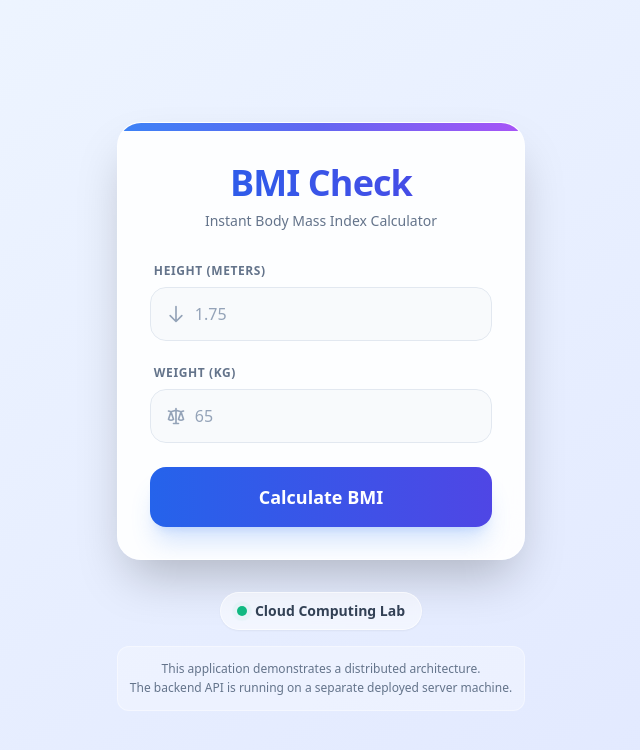
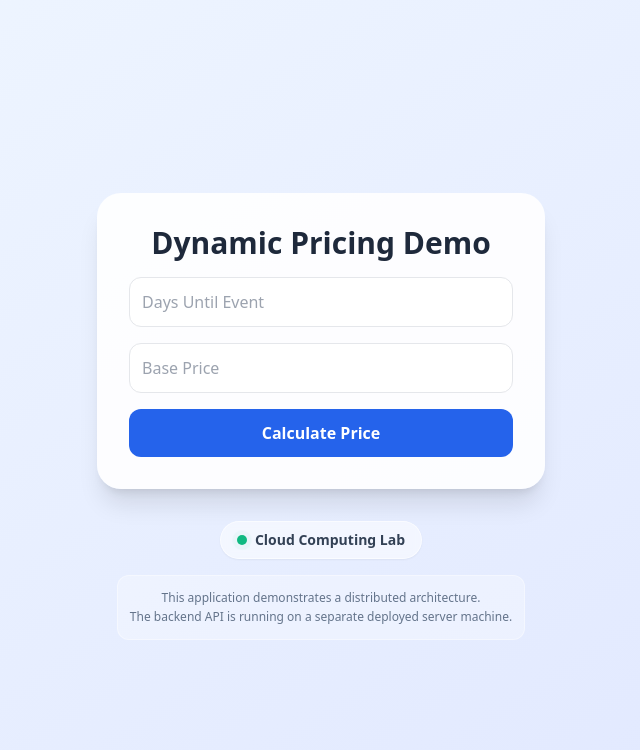
Before and after one commit to f2023-1013/lab11-frontend, a Next.js app: page / in a window 1280 px wide. Shown: the top 750 px of the page, without its empty margins (319-959 px from the left). Built offline with nearby package versions, Linux system fonts and the light colour scheme.

Commit message:
Update BMICalculator.tsx

```diff
--- a/app/components/BMICalculator.tsx
+++ b/app/components/BMICalculator.tsx
@@ -5,19 +5,18 @@ import { useState } from "react";
 export default function BMICalculator() {
   const [height, setHeight] = useState<string>("");
   const [weight, setWeight] = useState<string>("");
-  const [bmi, setBmi] = useState<number | null>(null);
-  const [category, setCategory] = useState<string | null>(null);
+  const [result, setResult] = useState<number | null>(null);
   const [error, setError] = useState<string | null>(null);
   const [loading, setLoading] = useState<boolean>(false);
 
   const handleSubmit = async (e: React.FormEvent) => {
     e.preventDefault();
     setError(null);
-    setBmi(null);
-    setCategory(null);
+    setResult(null);
 
+    // 🔴 Frontend validation (Lab 14)
     if (!height || !weight) {
-      setError("Please enter both height and weight.");
+      setError("Please enter both values.");
       return;
     }
 
@@ -33,164 +32,78 @@ export default function BMICalculator() {
 
     try {
       const apiUrl = process.env.NEXT_PUBLIC_API_URL;
-
       if (!apiUrl) {
-        throw new Error("API URL is not configured. Please set NEXT_PUBLIC_API_URL environment variable.");
+        throw new Error("API URL not configured");
       }
 
       const res = await fetch(`${apiUrl}/dynamic-ticket-pricing`, {
-
         method: "POST",
         headers: {
           "Content-Type": "application/json",
         },
         body: JSON.stringify({
-          height: heightVal,
-          weight: weightVal,
+          basePrice: weightVal,
+          demand: 1,
+          daysUntilEvent: heightVal,
         }),
       });
 
       if (!res.ok) {
-        const errorData = await res.json();
-        throw new Error(errorData.error || "Failed to calculate BMI");
+        const errData = await res.json();
+        throw new Error(errData.error || "Request failed");
       }
 
       const data = await res.json();
-      setBmi(data.bmi);
-      setCategory(data.category);
+      setResult(data.finalPrice);
     } catch (err: any) {
-      setError(err.message || "An error occurred.");
+      setError(err.message || "An error occurred");
     } finally {
       setLoading(false);
     }
   };
 
   return (
-    <div className="bg-white/90 backdrop-blur-xl p-8 rounded-3xl shadow-2xl w-full max-w-md border border-white/50 relative overflow-hidden">
-      <div className="absolute top-0 left-0 w-full h-2 bg-gradient-to-r from-blue-500 via-indigo-500 to-purple-500"></div>
+    <div className="bg-white/90 p-8 rounded-3xl shadow-xl w-full max-w-md">
+      <h1 className="text-3xl font-bold text-center mb-4">
+        Dynamic Pricing Demo
+      </h1>
 
-      <div className="text-center mb-8 mt-2">
-        <h1 className="text-4xl font-black text-transparent bg-clip-text bg-gradient-to-r from-blue-600 to-indigo-600 tracking-tight">
-          BMI Check
-        </h1>
-        <p className="text-slate-500 mt-2 text-sm font-medium">Instant Body Mass Index Calculator</p>
-      </div>
-
-      <form onSubmit={handleSubmit} className="space-y-6">
-        <div className="space-y-2">
-          <label htmlFor="height" className="block text-xs font-bold text-slate-500 uppercase tracking-wider ml-1">
-            Height (meters)
-          </label>
-          <div className="relative group">
-            <div className="absolute inset-y-0 left-0 pl-4 flex items-center pointer-events-none">
-              <svg className="h-5 w-5 text-slate-400 group-focus-within:text-blue-500 transition-colors" fill="none" viewBox="0 0 24 24" stroke="currentColor">
-                <path strokeLinecap="round" strokeLinejoin="round" strokeWidth={2} d="M19 14l-7 7m0 0l-7-7m7 7V3" />
-              </svg>
-            </div>
+      <form onSubmit={handleSubmit} className="space-y-4">
         <input
           type="number"
-              id="height"
-              step="0.01"
-              placeholder="1.75"
+          placeholder="Days Until Event"
           value={height}
           onChange={(e) => setHeight(e.target.value)}
-              className="w-full pl-11 pr-4 py-3.5 bg-slate-50 border border-slate-200 rounded-2xl focus:outline-none focus:ring-4 focus:ring-blue-500/10 focus:border-blue-500 transition-all duration-200 font-medium text-slate-700 placeholder-slate-400"
+          className="w-full p-3 border rounded-xl"
         />
-          </div>
-        </div>
 
-        <div className="space-y-2">
-          <label htmlFor="weight" className="block text-xs font-bold text-slate-500 uppercase tracking-wider ml-1">
-            Weight (kg)
-          </label>
-          <div className="relative group">
-            <div className="absolute inset-y-0 left-0 pl-4 flex items-center pointer-events-none">
-              <svg className="h-5 w-5 text-slate-400 group-focus-within:text-blue-500 transition-colors" fill="none" viewBox="0 0 24 24" stroke="currentColor">
-                <path strokeLinecap="round" strokeLinejoin="round" strokeWidth={2} d="M3 6l3 1m0 0l-3 9a5.002 5.002 0 006.001 0M6 7l3 9M6 7l6-2m6 2l3-1m-3 1l-3 9a5.002 5.002 0 006.001 0M18 7l3 9m-3-9l-6-2m0-2v2m0 16V5m0 16H9m3 0h3" />
-              </svg>
-            </div>
         <input
           type="number"
-              id="weight"
-              step="0.1"
-              placeholder="65"
+          placeholder="Base Price"
           value={weight}
           onChange={(e) => setWeight(e.target.value)}
-              className="w-full pl-11 pr-4 py-3.5 bg-slate-50 border border-slate-200 rounded-2xl focus:outline-none focus:ring-4 focus:ring-blue-500/10 focus:border-blue-500 transition-all duration-200 font-medium text-slate-700 placeholder-slate-400"
+          className="w-full p-3 border rounded-xl"
         />
-          </div>
-        </div>
 
         {error && (
-          <div className="flex items-center p-4 text-sm text-red-600 rounded-xl bg-red-50 border border-red-100 animate-pulse" role="alert">
-            <svg className="flex-shrink-0 inline w-5 h-5 mr-3" fill="currentColor" viewBox="0 0 20 20">
-              <path fillRule="evenodd" d="M18 10a8 8 0 11-16 0 8 8 0 0116 0zm-7 4a1 1 0 11-2 0 1 1 0 012 0zm-1-9a1 1 0 00-1 1v4a1 1 0 102 0V6a1 1 0 00-1-1z" clipRule="evenodd" />
-            </svg>
-            <span className="font-medium">{error}</span>
-          </div>
+          <p className="text-red-600 font-medium">{error}</p>
         )}
 
         <button
           type="submit"
           disabled={loading}
-          className={`w-full py-4 px-6 rounded-2xl text-white font-bold text-lg shadow-xl shadow-blue-500/20 transform transition-all duration-200 hover:-translate-y-1 active:translate-y-0 ${
-            loading
-              ? "bg-slate-400 cursor-not-allowed shadow-none"
-              : "bg-gradient-to-r from-blue-600 to-indigo-600 hover:shadow-blue-600/40 hover:from-blue-700 hover:to-indigo-700"
-          }`}
+          className="w-full bg-blue-600 text-white py-3 rounded-xl font-bold"
         >
-          {loading ? (
-            <span className="flex items-center justify-center gap-2">
-              <svg className="animate-spin h-5 w-5 text-white" xmlns="http://www.w3.org/2000/svg" fill="none" viewBox="0 0 24 24">
-                <circle className="opacity-25" cx="12" cy="12" r="10" stroke="currentColor" strokeWidth="4"></circle>
-                <path className="opacity-75" fill="currentColor" d="M4 12a8 8 0 018-8V0C5.373 0 0 5.373 0 12h4zm2 5.291A7.962 7.962 0 014 12H0c0 3.042 1.135 5.824 3 7.938l3-2.647z"></path>
-              </svg>
-              Calculating...
-            </span>
-          ) : "Calculate BMI"}
+          {loading ? "Calculating..." : "Calculate Price"}
         </button>
       </form>
 
-      {bmi !== null && category && (
-        <div className="mt-8 animate-in fade-in slide-in-from-bottom-4 duration-500">
-          <div className="relative pt-1 mb-6">
-            <div className="flex mb-2 items-center justify-between">
-              <span className="text-xs font-bold uppercase tracking-wider text-slate-500">
-                BMI Scale
-              </span>
-              <span className="text-xs font-bold text-slate-700">
-                {bmi}
-              </span>
-            </div>
-            <div className="overflow-hidden h-3 text-xs flex rounded-full bg-slate-100 shadow-inner">
-              <div style={{ width: `${Math.min((bmi / 40) * 100, 100)}%` }} className={`shadow-none flex flex-col text-center whitespace-nowrap text-white justify-center transition-all duration-1000 ease-out ${
-                 category === 'Underweight' ? 'bg-gradient-to-r from-yellow-300 to-yellow-500' :
-                 category === 'Normal' ? 'bg-gradient-to-r from-green-400 to-green-600' :
-                 category === 'Overweight' ? 'bg-gradient-to-r from-orange-400 to-orange-600' :
-                 'bg-gradient-to-r from-red-500 to-red-700'
-              }`}></div>
-            </div>
-          </div>
-
-          <div className={`p-6 rounded-2xl text-center border transition-all duration-300 shadow-sm ${
-             category === 'Underweight' ? 'bg-yellow-50/50 border-yellow-200' :
-             category === 'Normal' ? 'bg-green-50/50 border-green-200' :
-             category === 'Overweight' ? 'bg-orange-50/50 border-orange-200' :
-             'bg-red-50/50 border-red-200'
-          }`}>
-            <p className="text-slate-500 text-xs uppercase tracking-widest font-bold mb-2">Result</p>
-            <h2 className={`text-4xl font-black mb-1 ${
-               category === 'Underweight' ? 'text-yellow-600' :
-               category === 'Normal' ? 'text-green-600' :
-               category === 'Overweight' ? 'text-orange-600' :
-               'text-red-600'
-            }`}>
-              {category}
-            </h2>
-            <p className="text-slate-400 text-sm font-medium">
-              Your BMI is <span className="text-slate-700 font-bold">{bmi}</span>
+      {result !== null && (
+        <div className="mt-6 text-center">
+          <p className="text-sm text-gray-500">Final Price</p>
+          <p className="text-3xl font-bold text-green-600">
+            {result}
           </p>
-          </div>
         </div>
       )}
     </div>
```
Lines whose indentation alone changed are shown as unchanged.
